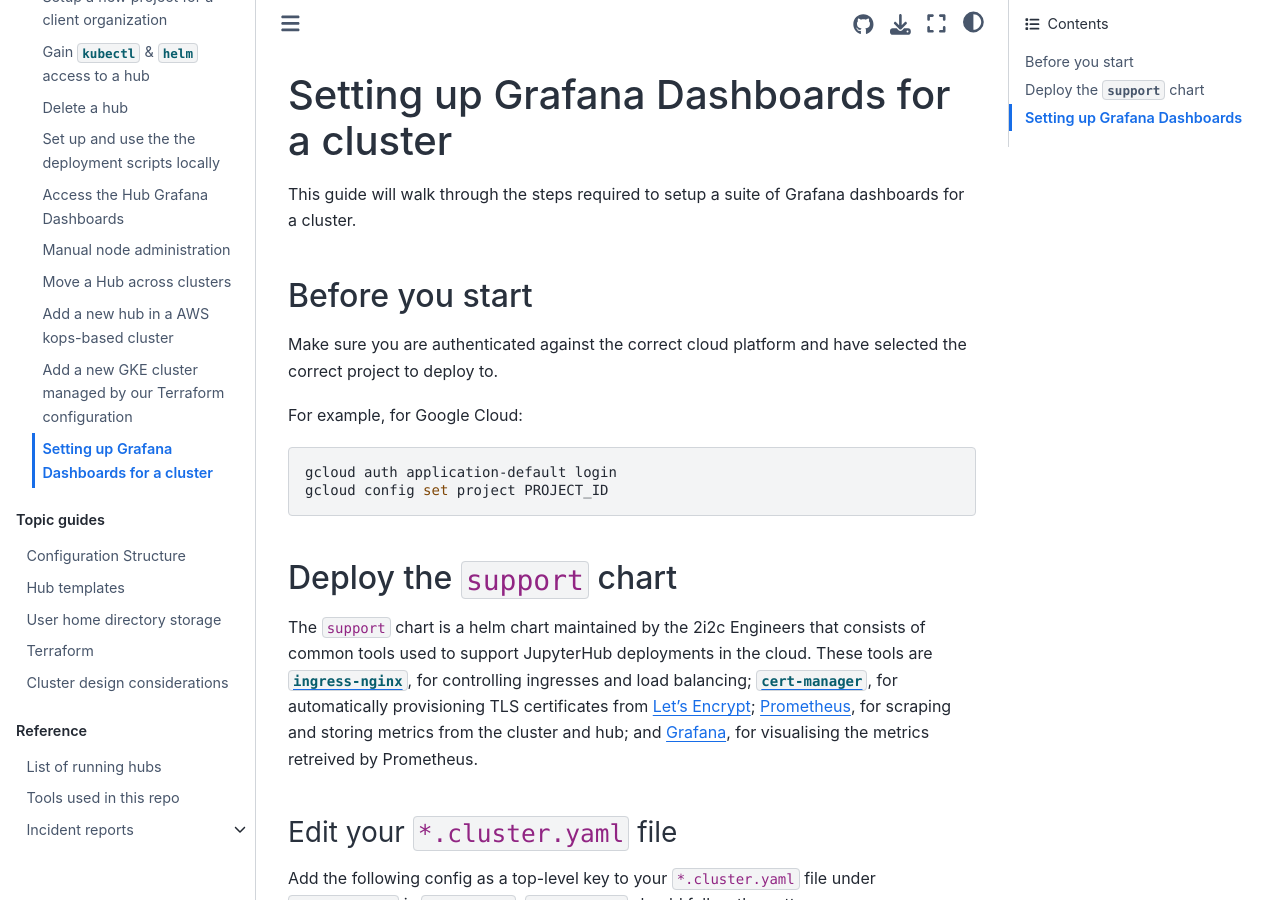
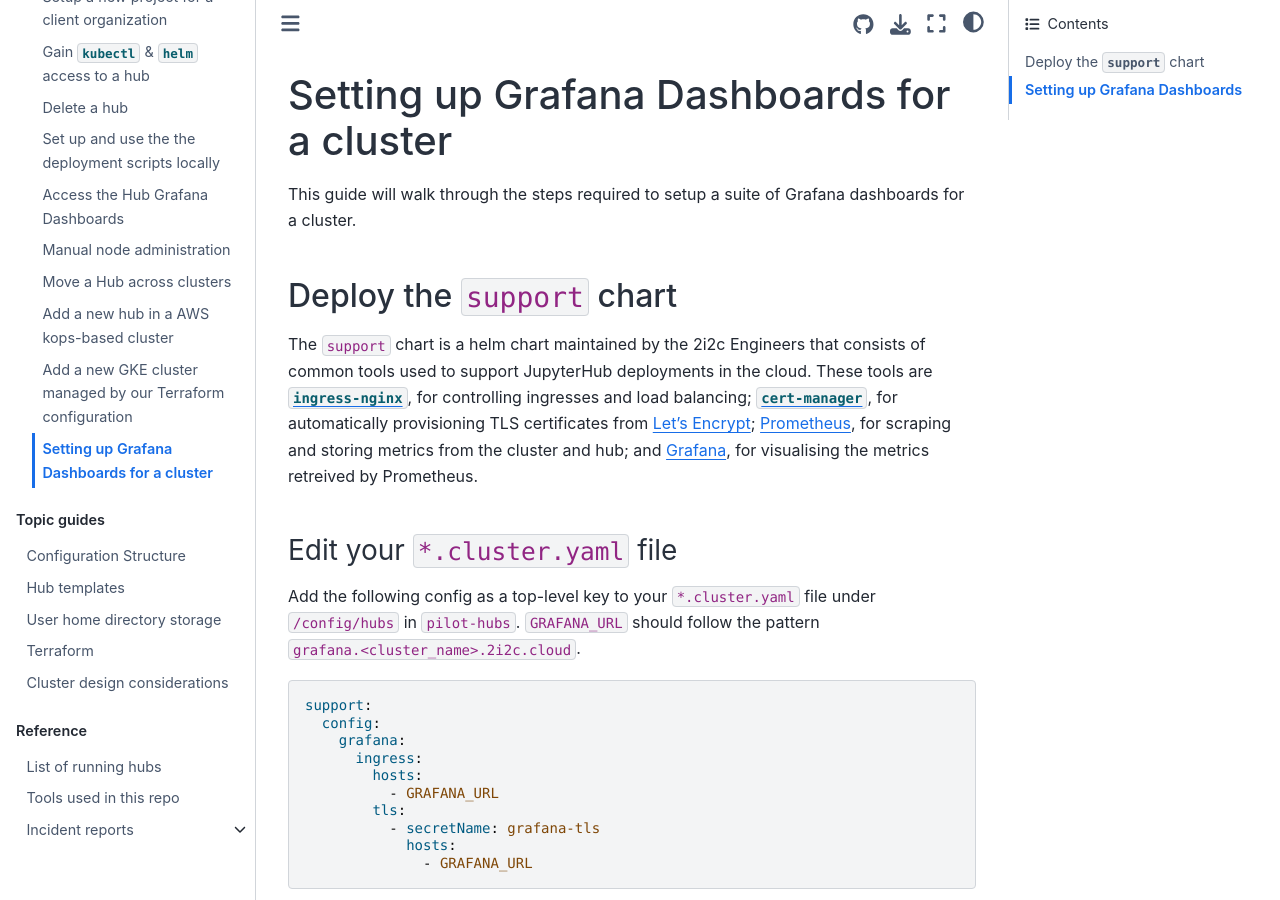
Before and after one commit to 2i2c-org/infrastructure, a Sphinx documentation site: the page built from docs/howto/operate/setup-grafana.md, in a window 1280 px wide and 900 px high. Built offline with Sphinx 7.4.7 and the Sphinx Book theme 1.1.4, drawn with Linux system fonts in a browser that asks for light colours; pages that are not in the unit, such as notebooks, are missing from menus; the version number could not be read and is left out.

Commit message:
Remove 'Before you start' section
Auth is handled by the deployer

````diff
--- a/docs/howto/operate/setup-grafana.md
+++ b/docs/howto/operate/setup-grafana.md
@@ -1,17 +1,6 @@
 # Setting up Grafana Dashboards for a cluster
 
 This guide will walk through the steps required to setup a suite of Grafana dashboards for a cluster.
-
-## Before you start
-
-Make sure you are authenticated against the correct cloud platform and have selected the correct project to deploy to.
-
-For example, for Google Cloud:
-
-```bash
-gcloud auth application-default login
-gcloud config set project PROJECT_ID
-```
 
 ## Deploy the `support` chart
 
````
